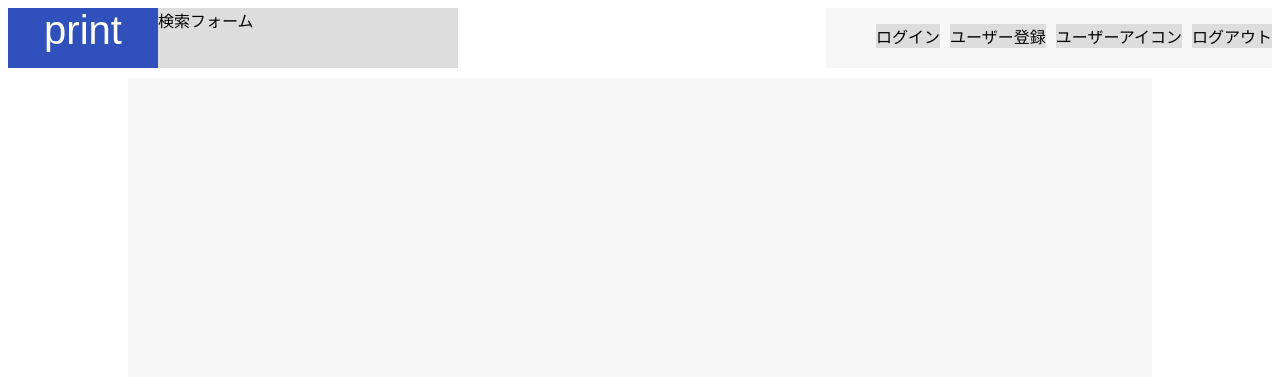
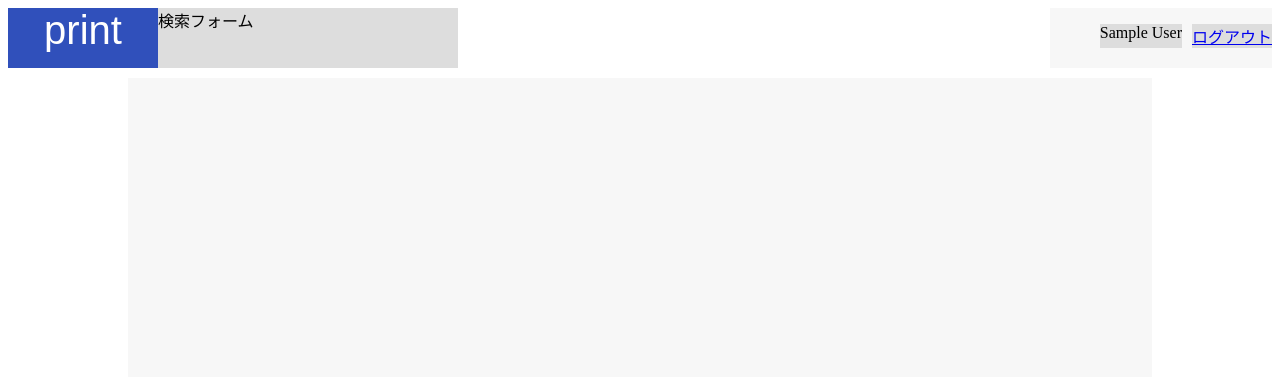
Before and after one commit to adachiyutaka/aoprint, a Rails app: page / in a window 1280 px wide. Shown: the top 377 px of the page. Run offline with Rails 7, Linux system fonts and the light colour scheme; the visitor is signed in with stand-in values (Sample User, id 1); style sheets or scripts are compiled from the project's sources.

Commit message:
トップページに新規登録、ログイン、ログアウトのリンクを作成

```diff
--- a/app/views/shared/_header.html.erb
+++ b/app/views/shared/_header.html.erb
@@ -9,18 +9,21 @@
   </div>
   <div class='right'>
     <ul class='right-list'>
-      <li class='sign-in'>
-        <span>ログイン</span>
-      </li>
-      <li class='sign-up'>
-        <span>ユーザー登録</span>
-      </li>
-      <li class='user-icon'>
-        <span>ユーザーアイコン</span>
-      </li>
-      <li class='sign-out'>
-        <span>ログアウト</span>
-      </li>
+      <% if user_signed_in? %>
+        <li class='user-icon'>
+          <span><%= current_user.name %></span>
+        </li>
+        <li class='sign-out'>
+          <%= link_to 'ログアウト', destroy_user_session_path, method: :DELETE %>
+        </li>
+      <% else %>
+        <li class='sign-in'>
+          <%= link_to 'ログイン', new_user_session_path %>
+        </li>
+        <li class='sign-up'>
+          <%= link_to 'ユーザー登録', new_user_registration_path %>
+        </li>
+      <% end %>
     </ul>
   </div>
 </header>
```
